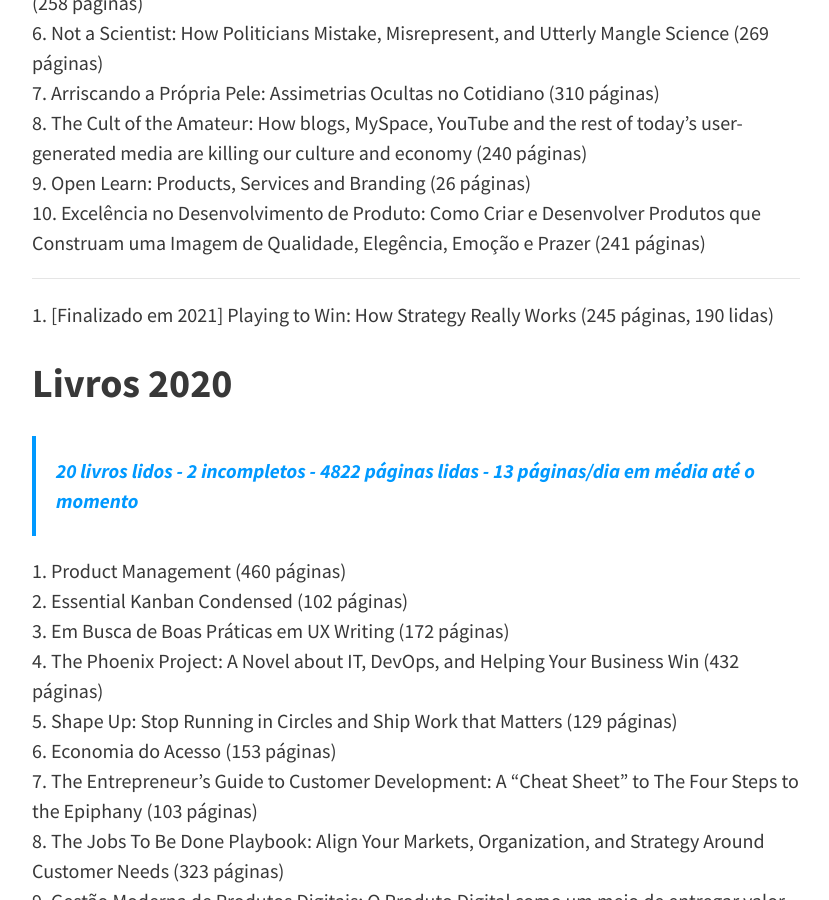
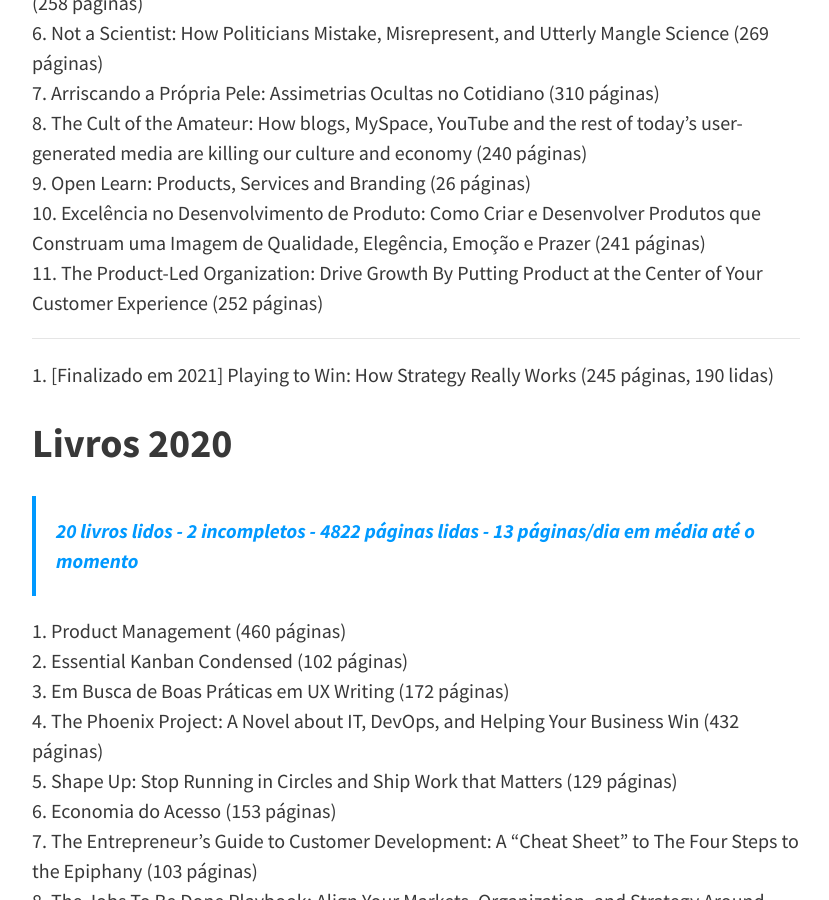
Before and after one commit to felipecbarbosa/felipecbarbosa.github.io, a Jekyll site: the page built from leituras.md, in a window 1280 px wide and 900 px high, scrolled down 1342 px. Shown: the whole window, without its empty margins (224-1053 px from the left). Built offline with Jekyll 4.4.1, drawn with Linux system fonts in a browser that asks for light colours; nearby versions of some CDN libraries; comment, search, counter and statistics services are not loaded.

Commit message:
Added new book

```diff
--- a/leituras.md
+++ b/leituras.md
@@ -34,6 +34,7 @@ Abaixo estão os livros que li desde 2016, ano que comecei a controlar em listas
 8. The Cult of the Amateur: How blogs, MySpace, YouTube and the rest of today's user-generated media are killing our culture and economy (240 páginas)
 9. Open Learn: Products, Services and Branding (26 páginas)
 10. Excelência no Desenvolvimento de Produto: Como Criar e Desenvolver Produtos que Construam uma Imagem de Qualidade, Elegência, Emoção e Prazer (241 páginas)
+11. The Product-Led Organization: Drive Growth By Putting Product at the Center of Your Customer Experience (252 páginas)
 
 ---
 
```
